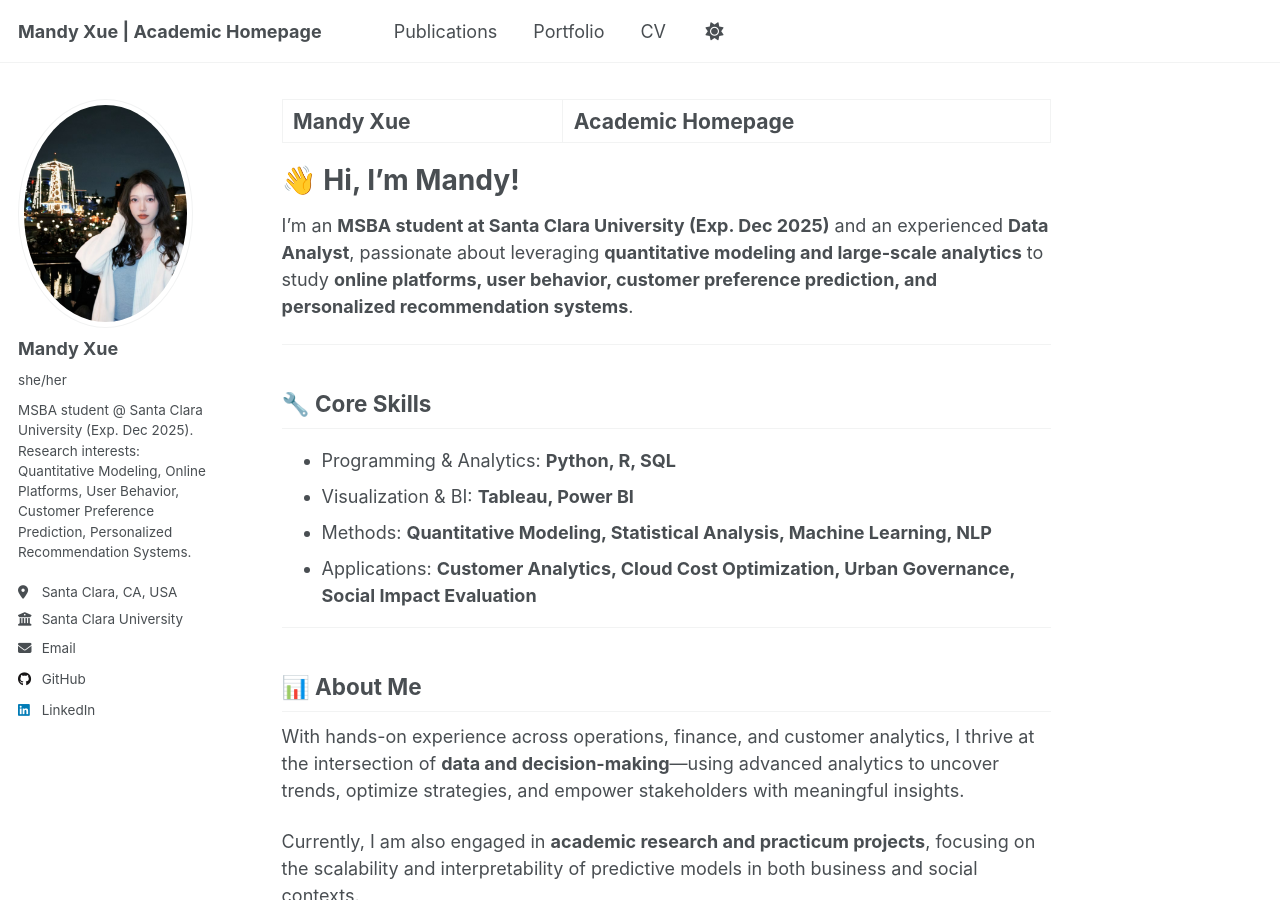
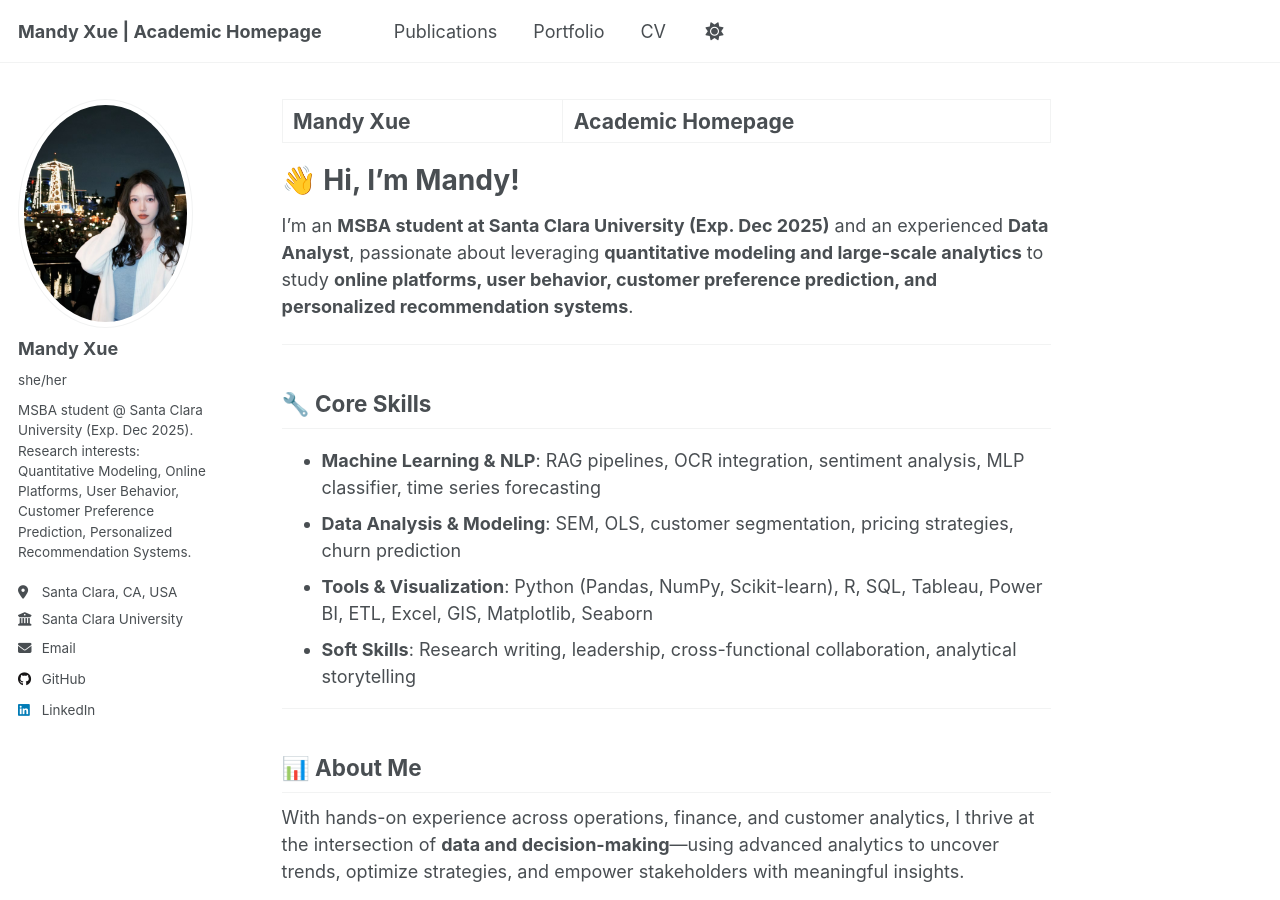
Before and after one commit to Mengyu1013/Mengyu1013.github.io, a Jekyll site: the page built from _pages/about.md, in a window 1280 px wide and 900 px high. Built offline with Jekyll 4.4.1, drawn with Linux system fonts in a browser that asks for light colours; a script that is not in the unit is left out.

Commit message:
Update about.md

```diff
--- a/_pages/about.md
+++ b/_pages/about.md
@@ -14,10 +14,10 @@ I’m an **MSBA student at Santa Clara University (Exp. Dec 2025)** and an exper
 ---
 
 ## 🔧 Core Skills
-- Programming & Analytics: **Python, R, SQL**
-- Visualization & BI: **Tableau, Power BI**
-- Methods: **Quantitative Modeling, Statistical Analysis, Machine Learning, NLP**
-- Applications: **Customer Analytics, Cloud Cost Optimization, Urban Governance, Social Impact Evaluation**
+- **Machine Learning & NLP**: RAG pipelines, OCR integration, sentiment analysis, MLP classifier, time series forecasting
+- **Data Analysis & Modeling**: SEM, OLS, customer segmentation, pricing strategies, churn prediction
+- **Tools & Visualization**: Python (Pandas, NumPy, Scikit-learn), R, SQL, Tableau, Power BI, ETL, Excel, GIS, Matplotlib, Seaborn
+- **Soft Skills**: Research writing, leadership, cross-functional collaboration, analytical storytelling
 
 ---
 
```
